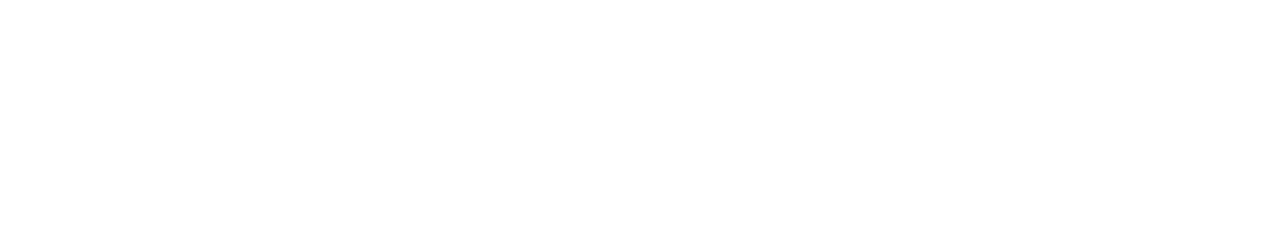
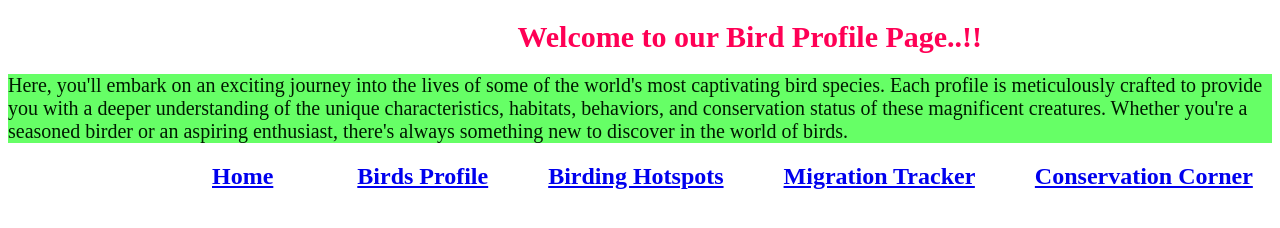
Before and after one commit to Sejall-pawar/ICP-8-Assignment-12, a plain HTML site: page birds-pro.html in a window 1280 px wide. Drawn offline with Linux system fonts and the light colour scheme.

Commit message:
Design the birds profile page

```diff
--- a/birds-pro.html
+++ b/birds-pro.html
@@ -0,0 +1,40 @@
+<!DOCTYPE html>
+<html>
+<head>
+    <title>Document</title>
+</head>
+<link rel="stylesheet" href="style.css"/>
+<body>
+    <h1 class="tag">
+        &nbsp;&nbsp;&nbsp;&nbsp;&nbsp;&nbsp;&nbsp;&nbsp;&nbsp;&nbsp;&nbsp;&nbsp;&nbsp;&nbsp;&nbsp;&nbsp;
+        &nbsp;&nbsp;&nbsp;&nbsp;&nbsp;&nbsp;&nbsp;&nbsp;&nbsp;&nbsp;&nbsp;&nbsp;&nbsp;&nbsp;&nbsp;&nbsp;
+        &nbsp;&nbsp;&nbsp;&nbsp;&nbsp;&nbsp;&nbsp;&nbsp;&nbsp;&nbsp;&nbsp;&nbsp;&nbsp;&nbsp;&nbsp;&nbsp;
+        &nbsp;&nbsp;&nbsp;&nbsp;&nbsp;&nbsp;&nbsp;&nbsp;&nbsp;&nbsp;&nbsp;&nbsp;&nbsp;&nbsp;&nbsp;&nbsp;
+        Welcome to our Bird Profile Page..!!
+    </h1>
+
+    <p style="background-color: #66ff66; color: #001a00; font-size: 20px;">
+        Here, you'll embark on an exciting journey into the lives of some of the world's most captivating bird
+        species. Each profile is meticulously crafted to provide you with a deeper understanding of the unique
+        characteristics, habitats, behaviors, and conservation status of these magnificent creatures. Whether
+        you're a seasoned birder or an aspiring enthusiast, there's always something new to discover in the world
+        of birds.
+    </p>
+
+    <h2>
+        &nbsp;&nbsp;&nbsp;&nbsp;&nbsp;&nbsp;&nbsp;&nbsp;&nbsp;&nbsp;&nbsp;&nbsp;&nbsp;&nbsp;&nbsp;&nbsp;
+        &nbsp;&nbsp;&nbsp;&nbsp;&nbsp;&nbsp;&nbsp;&nbsp;&nbsp;&nbsp;&nbsp;&nbsp;&nbsp;&nbsp;&nbsp;&nbsp;
+        <a href="index.html">Home</a>
+        &nbsp;&nbsp;&nbsp;&nbsp;&nbsp;&nbsp;&nbsp;&nbsp;&nbsp;&nbsp;&nbsp;&nbsp;
+        <a href="bird-pro.html">Birds Profile</a>
+        &nbsp;&nbsp;&nbsp;&nbsp;&nbsp;&nbsp;&nbsp;&nbsp;
+        <a href="bird-hots.html">Birding Hotspots</a>
+        &nbsp;&nbsp;&nbsp;&nbsp;&nbsp;&nbsp;&nbsp;&nbsp;
+        <a href="bird-migra.html">Migration Tracker</a>
+        &nbsp;&nbsp;&nbsp;&nbsp;&nbsp;&nbsp;&nbsp;&nbsp;
+        <a href="bird-conserv.html">Conservation Corner</a>
+    </h2>
+
+
+</body>
+</html>
--- a/style.css
+++ b/style.css
@@ -1,4 +1,4 @@
-.nav{
-    color: #4dffff;
-    background-color: black;
+.tag{
+    color: #ff0055;
+    font-size: 30px;
 }
```
Also changed, not shown: index.html (+1 -1 lines).
